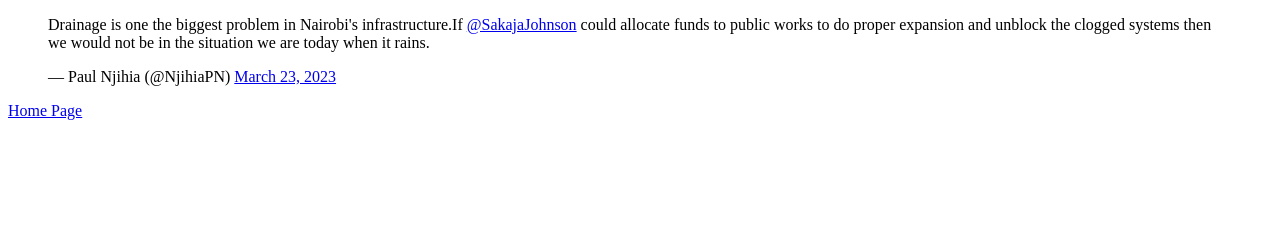
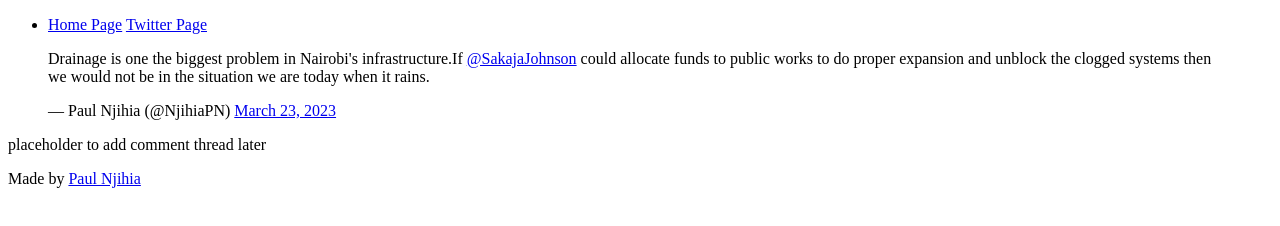
Before and after one commit to PaulNjihia/alx_html_css, a plain HTML site: page html_basic/tweets.html in a window 1280 px wide. Drawn offline with Linux system fonts and the light colour scheme.

Commit message:
Make a cool website

```diff
--- a/html_basic/tweets.html
+++ b/html_basic/tweets.html
@@ -1,10 +1,27 @@
 <!DOCTYPE html>
 <html>
     <head>
-        <title> <h1> Home Page </h1> </title>
+        <title> <h1> Tweets Page </h1> </title>
         </head>
         <body>
-            <blockquote class="twitter-tweet"><p lang="en" dir="ltr">Drainage is one the biggest problem in Nairobi&#39;s infrastructure.If <a href="https://twitter.com/SakajaJohnson?ref_src=twsrc%5Etfw">@SakajaJohnson</a> could allocate funds to public works to do proper expansion and unblock the clogged systems then we would not be in the situation we are today when it rains.</p>&mdash; Paul Njihia (@NjihiaPN) <a href="https://twitter.com/NjihiaPN/status/1638979495649595399?ref_src=twsrc%5Etfw">March 23, 2023</a></blockquote> <script async src="https://platform.twitter.com/widgets.js" charset="utf-8"></script>
-        <a href="index.html">Home Page</a>
+            <header>
+                <ul>
+                    <li>
+                        <a href="index.html">Home Page</a>
+                        <a href="tweets.html">Twitter Page</a>
+                    </li>
+                </ul>
+            </header>
+            <main>
+                <article>
+                    <blockquote class="twitter-tweet"><p lang="en" dir="ltr">Drainage is one the biggest problem in Nairobi&#39;s infrastructure.If <a href="https://twitter.com/SakajaJohnson?ref_src=twsrc%5Etfw">@SakajaJohnson</a> could allocate funds to public works to do proper expansion and unblock the clogged systems then we would not be in the situation we are today when it rains.</p>&mdash; Paul Njihia (@NjihiaPN) <a href="https://twitter.com/NjihiaPN/status/1638979495649595399?ref_src=twsrc%5Etfw">March 23, 2023</a></blockquote> <script async src="https://platform.twitter.com/widgets.js" charset="utf-8"></script>
+                </article>
+                <aside>
+                    <p> placeholder to add comment thread later </p>
+                </aside>
+            </main>
         </body>
+        <footer>
+            Made by <a href="https://www.linkedin.com/in/paul-njihia-3576581a3/" target="_blank">Paul Njihia </a>
+        </footer>
 </html>
```
Also changed, not shown: html_basic/index.html (+18 -1 lines).
